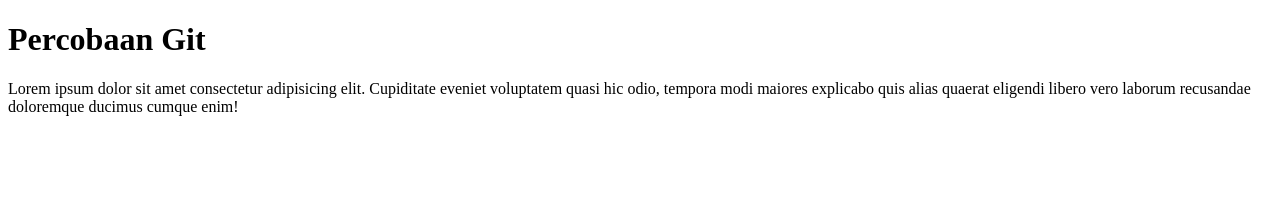
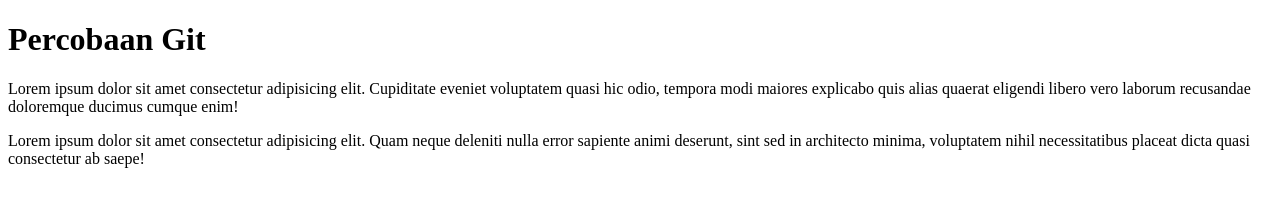
Before and after one commit to mai92/belajar-git, a plain HTML site: page index.html in a window 1280 px wide. Drawn offline with Linux system fonts and the light colour scheme.

Commit message:
modify index.html & about.html

```diff
--- a/index.html
+++ b/index.html
@@ -13,5 +13,12 @@
       alias quaerat eligendi libero vero laborum recusandae doloremque ducimus
       cumque enim!
     </p>
+
+    <p>
+      Lorem ipsum dolor sit amet consectetur adipisicing elit. Quam neque
+      deleniti nulla error sapiente animi deserunt, sint sed in architecto
+      minima, voluptatem nihil necessitatibus placeat dicta quasi consectetur ab
+      saepe!
+    </p>
   </body>
 </html>
```
Also changed, not shown: about.html (+5 -0 lines).
